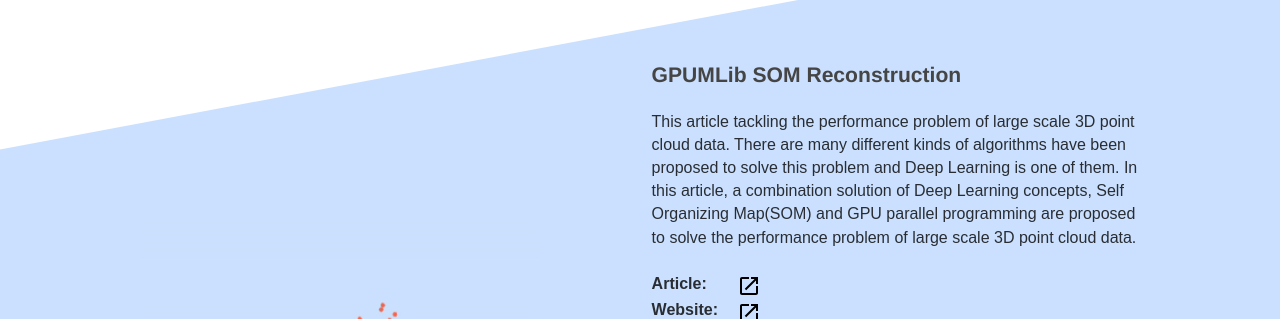
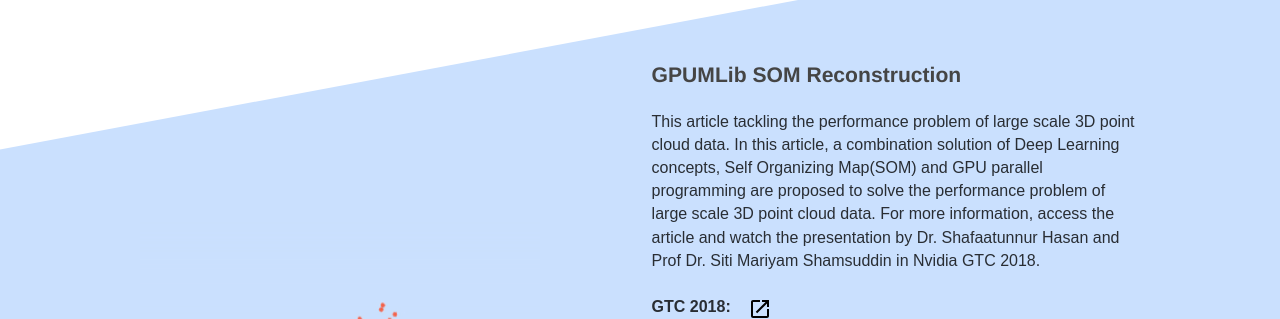
Before and after one commit to plwai/plwai_personal_page, a Gatsby site: page / in a window 1280 px wide. Shown: the part 1830-2149 px from the top of the page. Built offline with nearby package versions, Linux system fonts and the light colour scheme; Gatsby itself is replaced by a stand-in of ours; some packages are replaced by stand-ins of ours.

Commit message:
Update link to GTC 2018

```diff
--- a/src/components/sections/belief.js
+++ b/src/components/sections/belief.js
@@ -11,7 +11,7 @@ const Container = styled.div`
   padding-bottom: ${rhythm(7)};
   margin-top: 300px;
 
-  @media (max-width: 700px), (max-height: 670px) {
+  @media (max-width: 820px), (max-height: 670px) {
     margin-top: 0;
   }
 `
--- a/src/components/sections/publication.js
+++ b/src/components/sections/publication.js
@@ -17,7 +17,7 @@ const PublicationContainer = styled.div`
   margin: auto;
   width: 100%;
 
-  @media (max-width: 700px), (max-height: 600px) {
+  @media (max-width: 820px), (max-height: 600px) {
     display: flex;
     flex-direction: column;
 
@@ -40,7 +40,7 @@ PublicationContainer.title = styled.h2`
     margin-top: ${rhythm(1)};
   }
 
-  @media (max-width: 700px), (max-height: 600px) {
+  @media (max-width: 820px), (max-height: 600px) {
     display: flex;
     margin: 0px;
     align-items: center;
@@ -131,7 +131,7 @@ PublicationContainer.gif = styled.img`
     margin-bottom: ${rhythm(1)};
   }
 
-  @media (max-width: 700px) {
+  @media (max-width: 820px) {
     margin-left: 0;
     margin-bottom: ${rhythm(1)};
   }
@@ -148,7 +148,7 @@ PublicationContainer.textDiv = styled.div`
     margin-top: ${rhythm(-4)};
   }
 
-  @media (max-width: 700px), (max-height: 600px) {
+  @media (max-width: 820px), (max-height: 600px) {
     margin-top: ${rhythm(-1)};
     padding-left: ${rhythm(1.5)};
     padding-right: ${rhythm(1.5)};
@@ -174,7 +174,7 @@ PublicationContainer.linksDiv = styled.div``
 PublicationContainer.linksDiv.text = styled.p`
   margin: 0;
   font-weight: 600;
-  width: 85px;
+  width: 100%;
 
   &:after {
     content: ':';
@@ -211,12 +211,25 @@ const PublicationPage = () => (
         </PublicationContainer.publishName>
         <PublicationContainer.description>
           This article tackling the performance problem of large scale 3D point
-          cloud data. There are many different kinds of algorithms have been
-          proposed to solve this problem and Deep Learning is one of them. In
-          this article, a combination solution of Deep Learning concepts, Self
-          Organizing Map(SOM) and GPU parallel programming are proposed to solve
-          the performance problem of large scale 3D point cloud data.
+          cloud data. In this article, a combination solution of Deep Learning
+          concepts, Self Organizing Map(SOM) and GPU parallel programming are
+          proposed to solve the performance problem of large scale 3D point
+          cloud data. For more information, access the article and watch the
+          presentation by Dr. Shafaatunnur Hasan and Prof Dr. Siti Mariyam
+          Shamsuddin in Nvidia GTC 2018.
         </PublicationContainer.description>
+        <PublicationContainer.linksDiv>
+          <PublicationContainer.linksDiv.link
+            target="_blank"
+            href="http://on-demand.gputechconf.com/gtc/2018/video/S8425/"
+          >
+            <PublicationContainer.linksDiv.text>
+              GTC 2018
+            </PublicationContainer.linksDiv.text>
+
+            <LinkSVG src={withPrefix(`/img/baseline-open_in_new-24px.svg`)} />
+          </PublicationContainer.linksDiv.link>
+        </PublicationContainer.linksDiv>
         <PublicationContainer.linksDiv>
           <PublicationContainer.linksDiv.link
             target="_blank"
--- a/src/pages/index.js
+++ b/src/pages/index.js
@@ -14,7 +14,7 @@ const PublicationBackground = styled.div`
   height: 100vh;
   z-index: -999;
 
-  @media (min-width: 700px) and (min-height: 601px) {
+  @media (min-width: 820px) and (min-height: 601px) {
     background-color: #cae0fe;
     -webkit-clip-path: polygon(0 30%, 0 80%, 100% 100vh, 100% 0);
     clip-path: polygon(0 30%, 0 80%, 100% 100vh, 100% 0);
```
